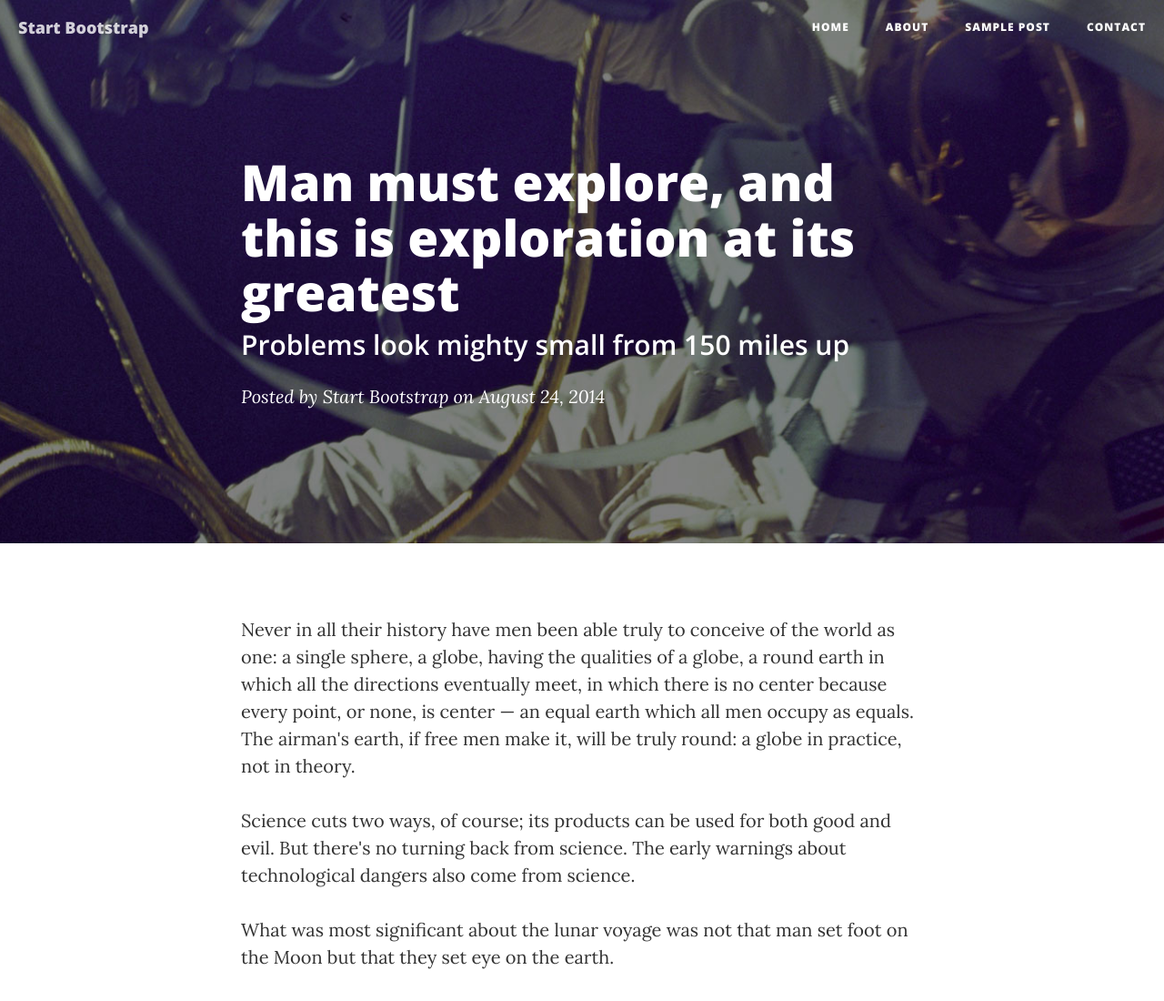
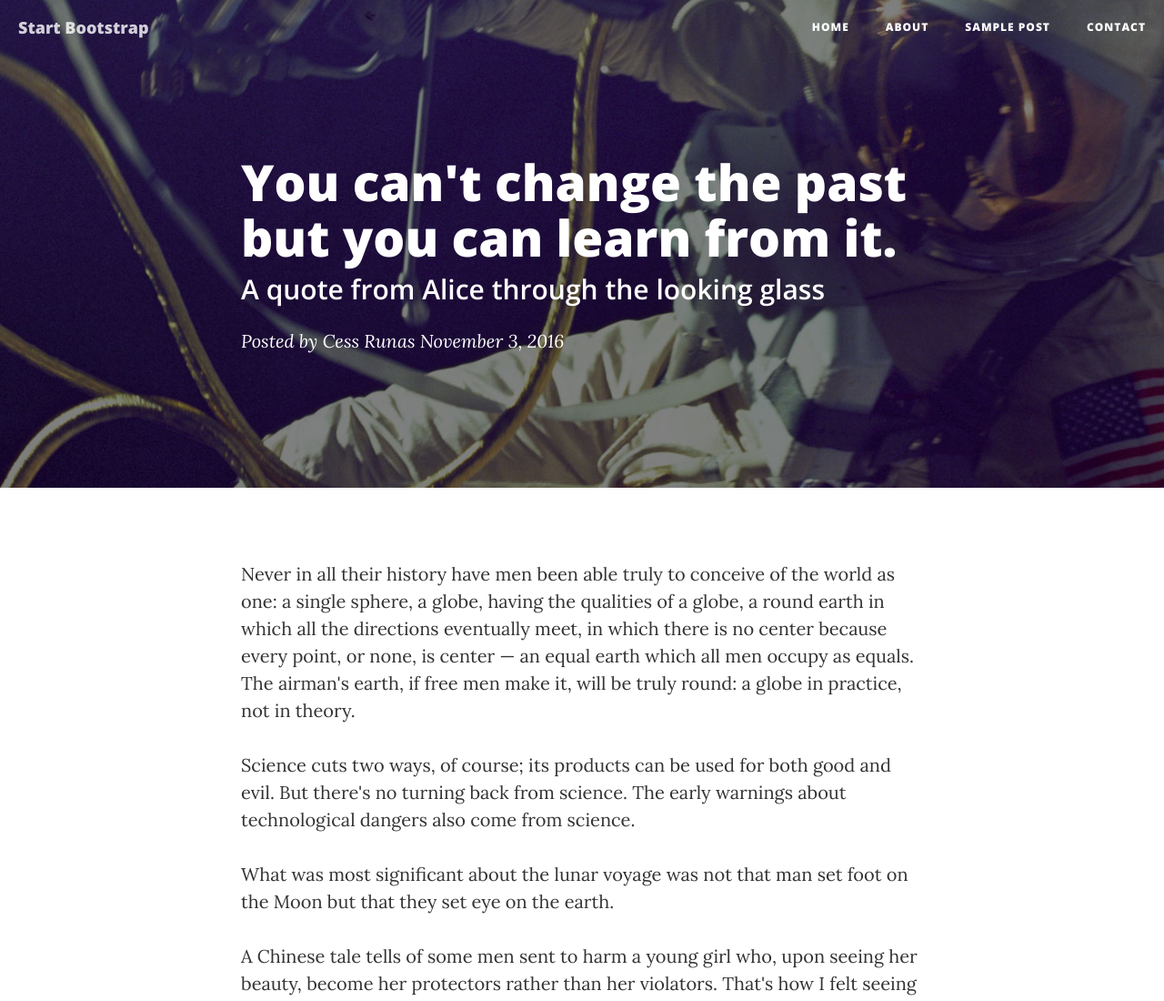
Before and after one commit to cessrunas/blog., a website: page post1.html in a window 1280 px wide. Shown: the top 1100 px of the page at 91% size. Drawn offline with nearby package versions, Linux system fonts and the light colour scheme.

Commit message:
Update post1.html

```diff
--- a/post1.html
+++ b/post1.html
@@ -74,9 +74,9 @@
             <div class="row">
                 <div class="col-lg-8 col-lg-offset-2 col-md-10 col-md-offset-1">
                     <div class="post-heading">
-                        <h1>Man must explore, and this is exploration at its greatest</h1>
-                        <h2 class="subheading">Problems look mighty small from 150 miles up</h2>
-                        <span class="meta">Posted by <a href="#">Start Bootstrap</a> on August 24, 2014</span>
+                        <h1>You can't change the past but you can learn from it.</h1>
+                        <h2 class="subheading">A quote from Alice through the looking glass</h2>
+                        <span class="meta">Posted by <a href="#">Cess Runas</a> November 3, 2016</span>
                     </div>
                 </div>
             </div>
```
